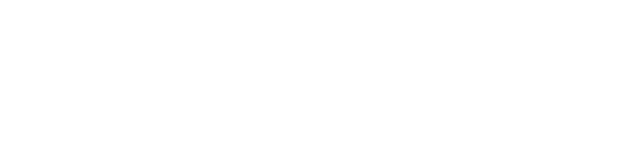
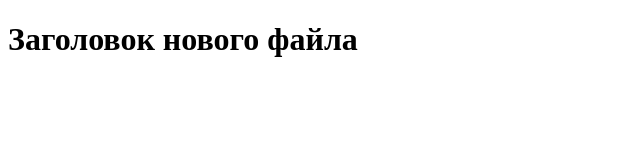
Before and after one commit to Albina-png-bit/github, a plain HTML site: page index.html in a window 1280 px wide. Shown: the whole page, without its empty margins (0-640 px from the left). Drawn offline with Linux system fonts and the light colour scheme.

Commit message:
Заголовок нового файла

```diff
--- a/index.html
+++ b/index.html
@@ -8,6 +8,6 @@
     <link rel="stylesheet" href="style.css">
 </head>
 <body>
-
+    <h1>  Заголовок нового файла </h1>
 </body>
 </html>
```
